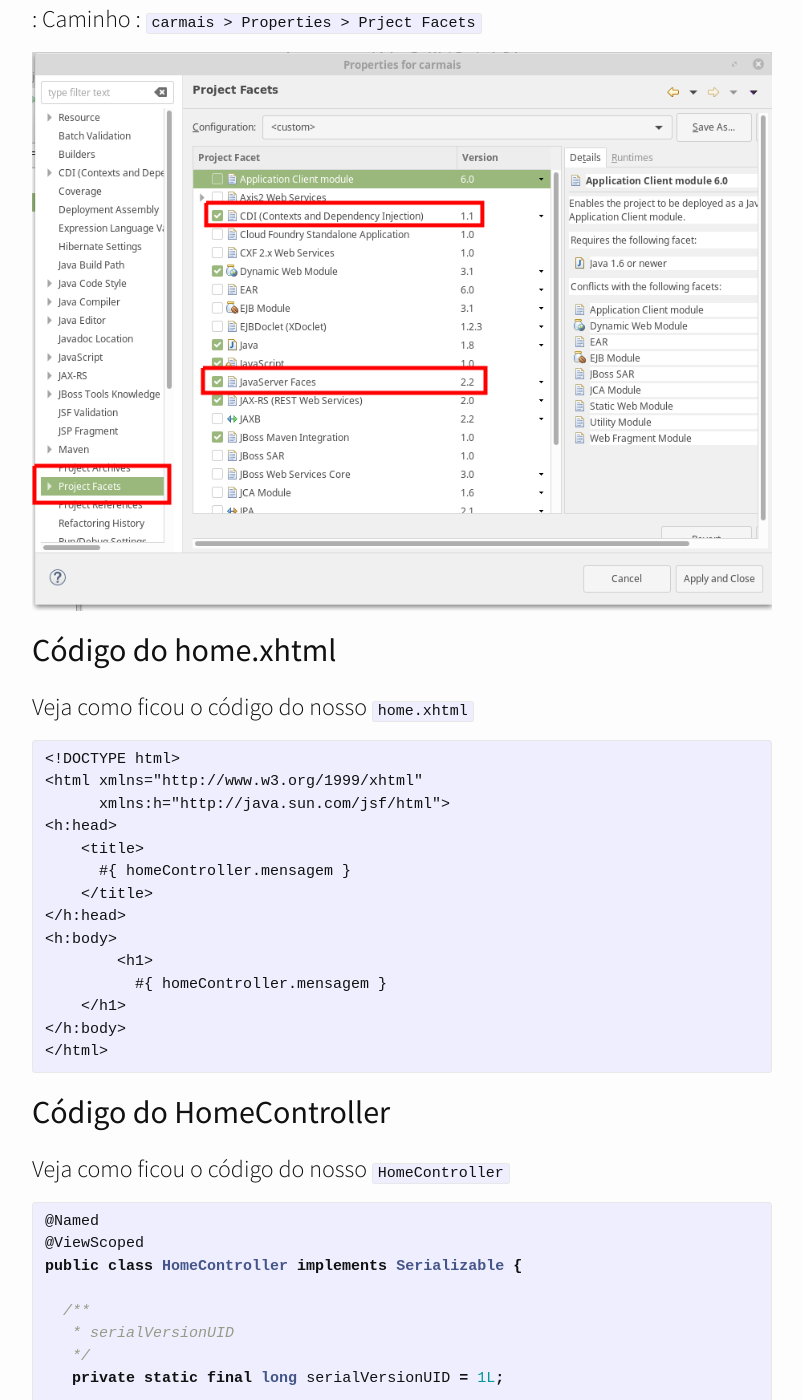
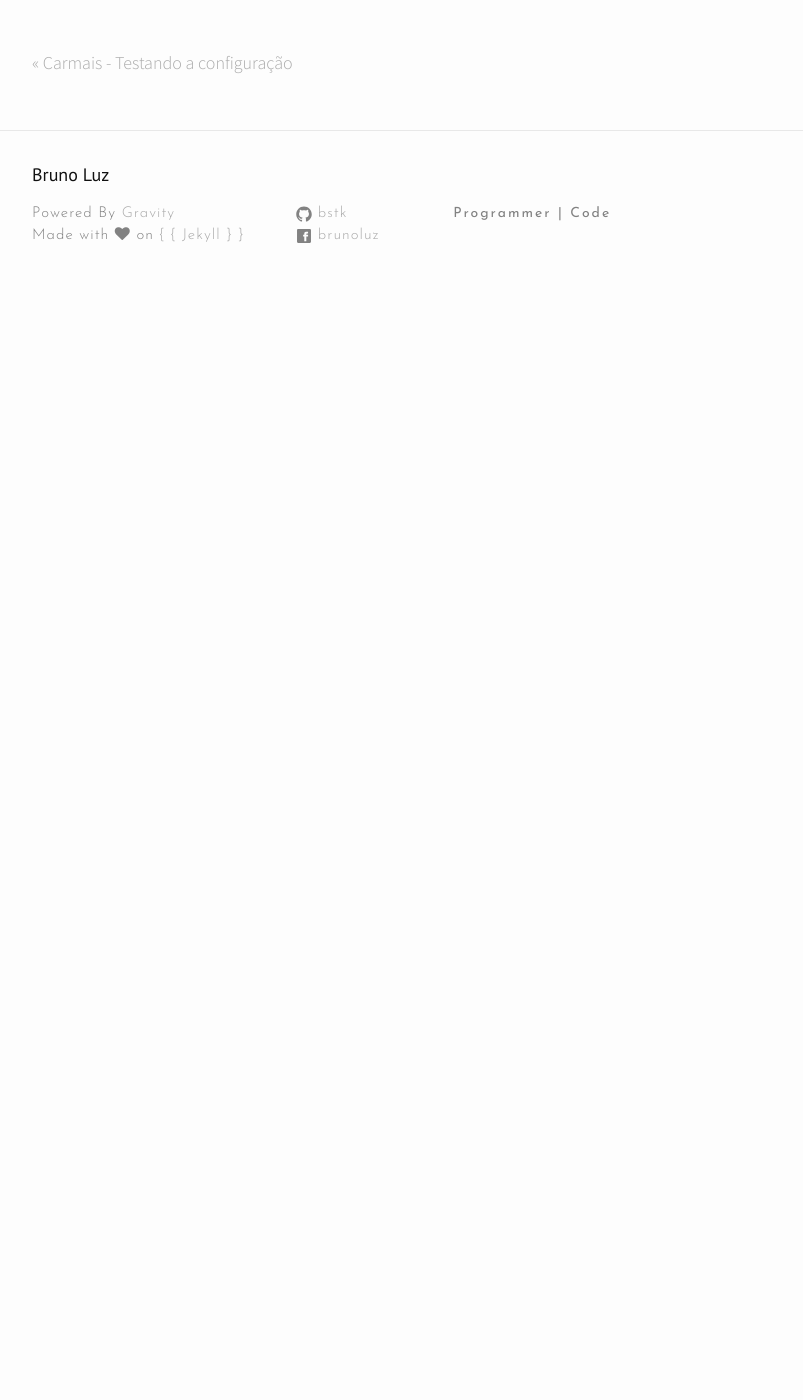
Before and after one commit to BSTK/bstk.github.io, a Jekyll site: the page built from _posts/2019-11-06-carmais-iniciando-template.md, in a window 1280 px wide and 1400 px high, scrolled down 2112 px. Shown: the whole window, without its empty margins (238-1041 px from the left). Built offline with Jekyll 4.4.1, drawn with Linux system fonts in a browser that asks for light colours; nearby versions of some CDN libraries; comment, search, counter and statistics services are not loaded; after the commit the page ends 2420 px from its top, so only the background shows below that; some of the changed text lies outside the part shown.

Commit message:
Correção posts

````diff
--- a/_posts/2019-11-06-carmais-iniciando-template.md
+++ b/_posts/2019-11-06-carmais-iniciando-template.md
@@ -40,90 +40,3 @@ O resultado ficará igual na imagem acima e claro, estamos fazendo o template en
 Até mais !
 
 []'s
-
-
-
-
-
-
-
-
-
-
-
-
-
-
-
-
-
-
-Antes de começar, verifique se a opção está setada como na imagem abaixo :
-Caminho : ```carmais > Properties > Prject Facets```
-
-![project-faces.png](https://raw.githubusercontent.com/BSTK/bstk.github.io/master/asserts/img/project-faces.png)
-
-## Código do home.xhtml
-
-Veja como ficou o código do nosso ```home.xhtml```
-
-``` xhtml
-<!DOCTYPE html>
-<html xmlns="http://www.w3.org/1999/xhtml"
-      xmlns:h="http://java.sun.com/jsf/html">
-<h:head>
-    <title>
-      #{ homeController.mensagem }
-    </title>
-</h:head>
-<h:body>
-	<h1>
-	  #{ homeController.mensagem }
-    </h1>
-</h:body>
-</html>
-```
-
-## Código do HomeController
-
-Veja como ficou o código do nosso ```HomeController```
-
-``` java
-@Named
-@ViewScoped
-public class HomeController implements Serializable {
-
-  /**
-   * serialVersionUID
-   */
-   private static final long serialVersionUID = 1L;
-
-   private String mensagem;
-
-   @PostConstruct
-   public void inicializar() {
-   	 setMensagem("Projeto Configurado !!");
-   	 System.out.println("Projeto Configurado !!");
-   }
-
-   public String getMensagem() {
-   	 return mensagem;
-   }
-
-   public void setMensagem(String mensagem) {
-	 this.mensagem = mensagem;
-   }
-}
-```
-
-## Links úties
-
-[Repositório no Github](https://github.com/BSTK/carmais)
-
-### Não deixe de acompanhar o video no canal do YouTube
-
-[#05 - Carmais - Testando a configuração](https://youtu.be/GxatXImKJy8)
-
-Até mais !
-
-[]'s
````
Also changed, not shown: _posts/_a_publicar/2019-11-06-carmais-iniciando-template.md (deleted, +0 -129 lines).
